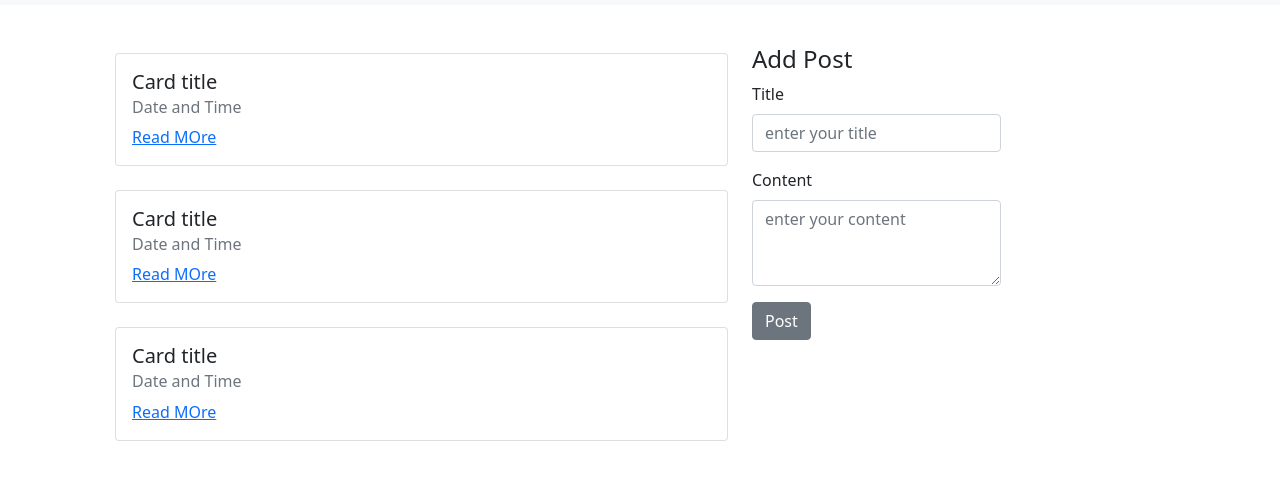
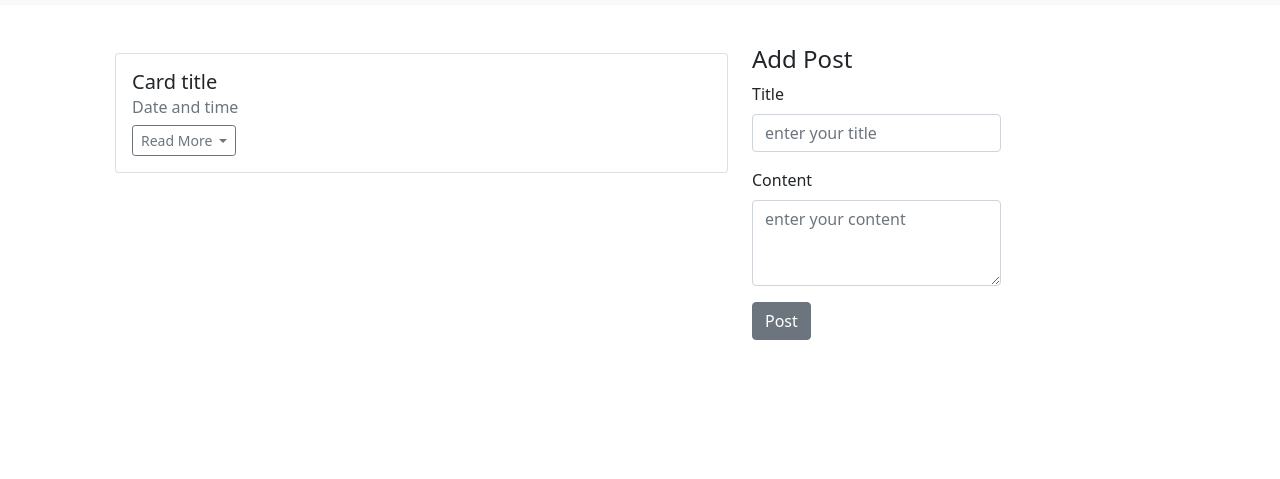
Before and after one commit to senaytgobezie/blog, a plain HTML site: page assets/index.html in a window 1280 px wide. Shown: the part 51-530 px from the top of the page. Drawn offline with nearby package versions, Linux system fonts and the light colour scheme; files whose address does not match are found by name.

Commit message:
finished the design

```diff
--- a/assets/index.html
+++ b/assets/index.html
@@ -29,42 +29,33 @@
             <div class="card mb-4">
                 <div class="card-body">
                     <h5 class="card-title">Card title</h5>
-                    <h6 class="card-subtitle mb-2 text-muted">Date and Time</h6>
-
-                    <a href="#" class="card-link">Read MOre</a>
-
-                </div>
-            </div>
-            <div class="card mb-4">
-                <div class="card-body">
-                    <h5 class="card-title">Card title</h5>
-                    <h6 class="card-subtitle mb-2 text-muted">Date and Time</h6>
-
-                    <a href="#" class="card-link">Read MOre</a>
-
+                    <h6 class="card-subtitle mb-2 text-muted">Date and time</h6>
+                    <button type="button" class="btn btn-sm btn-outline-secondary dropdown-toggle"
+                        data-bs-toggle="dropdown" aria-expanded="false">
+                        Read More
+                    </button>
+                    <p class="dropdown-menu px-2">
+                        Lorem, ipsum dolor sit amet consectetur adipisicing elit. Cumque
+                        perferendis, distinctio eveniet quos asperiores deserunt nostrum
+                        laudantium maxime debitis libero ullam facere non minus reiciendis
+                        ut aut quae modi! Voluptates!
+                    </p>
                 </div>
             </div>
 
-            <div class="card mb-4">
-                <div class="card-body">
-                    <h5 class="card-title">Card title</h5>
-                    <h6 class="card-subtitle mb-2 text-muted">Date and Time</h6>
-
-                    <a href="#" class="card-link">Read MOre</a>
-
-                </div>
-            </div>
         </div>
         <div class="col-md-3 ">
             <h4 class="pt-4 mt-3">Add Post</h4>
             <form method="post">
                 <div class="mb-3">
                     <label for="exampleFormControlInput1" class="form-label">Title</label>
-                        <input type="text" class="form-control" id="exampleFormControlInput1" placeholder="enter your title">
+                    <input type="text" class="form-control" id="exampleFormControlInput1"
+                        placeholder="enter your title">
                 </div>
                 <div class="mb-3">
                     <label for="exampleFormControlTextarea1" class="form-label">Content</label>
-                        <textarea class="form-control" id="exampleFormControlTextarea1" rows="3" placeholder="enter your content"></textarea>
+                    <textarea class="form-control" id="exampleFormControlTextarea1" rows="3"
+                        placeholder="enter your content"></textarea>
                 </div>
                 <div class="mb-3">
                     <button class="btn btn-secondary">Post</button>
```
Lines whose indentation alone changed are shown as unchanged.
